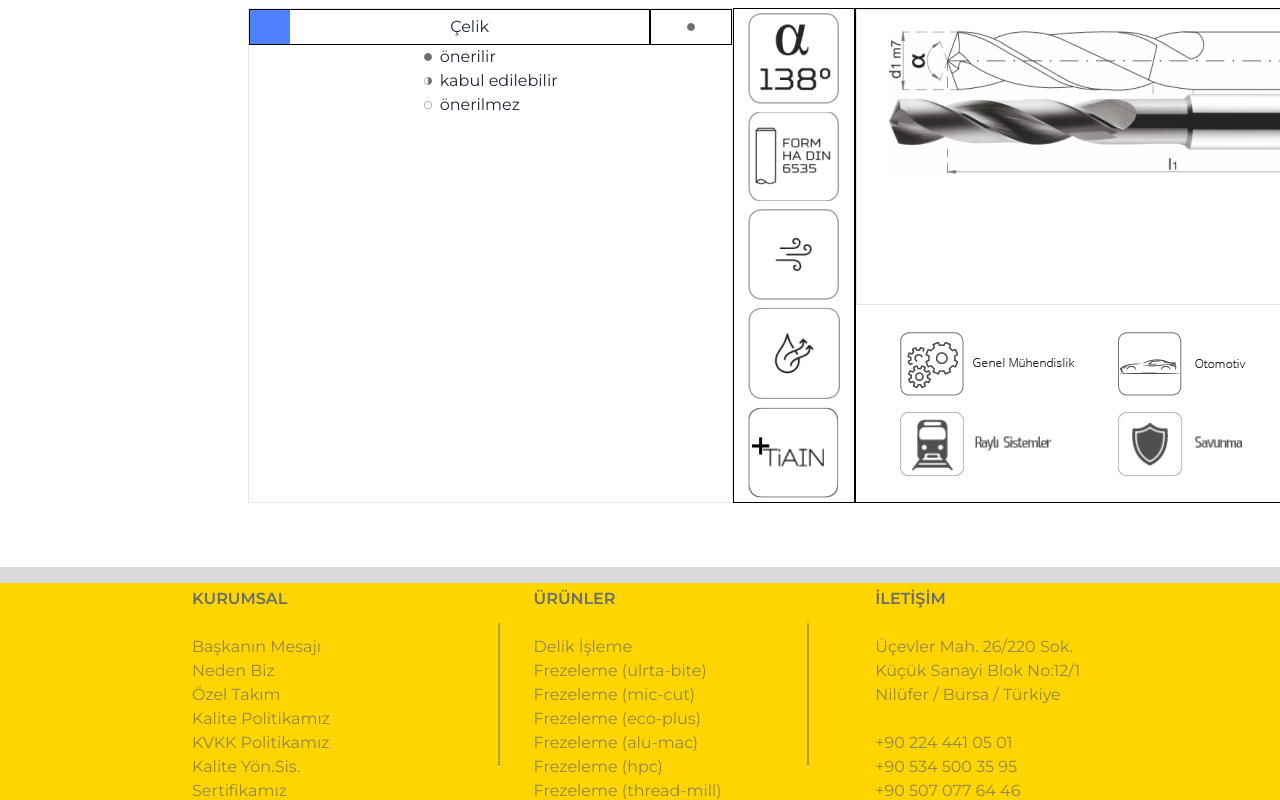
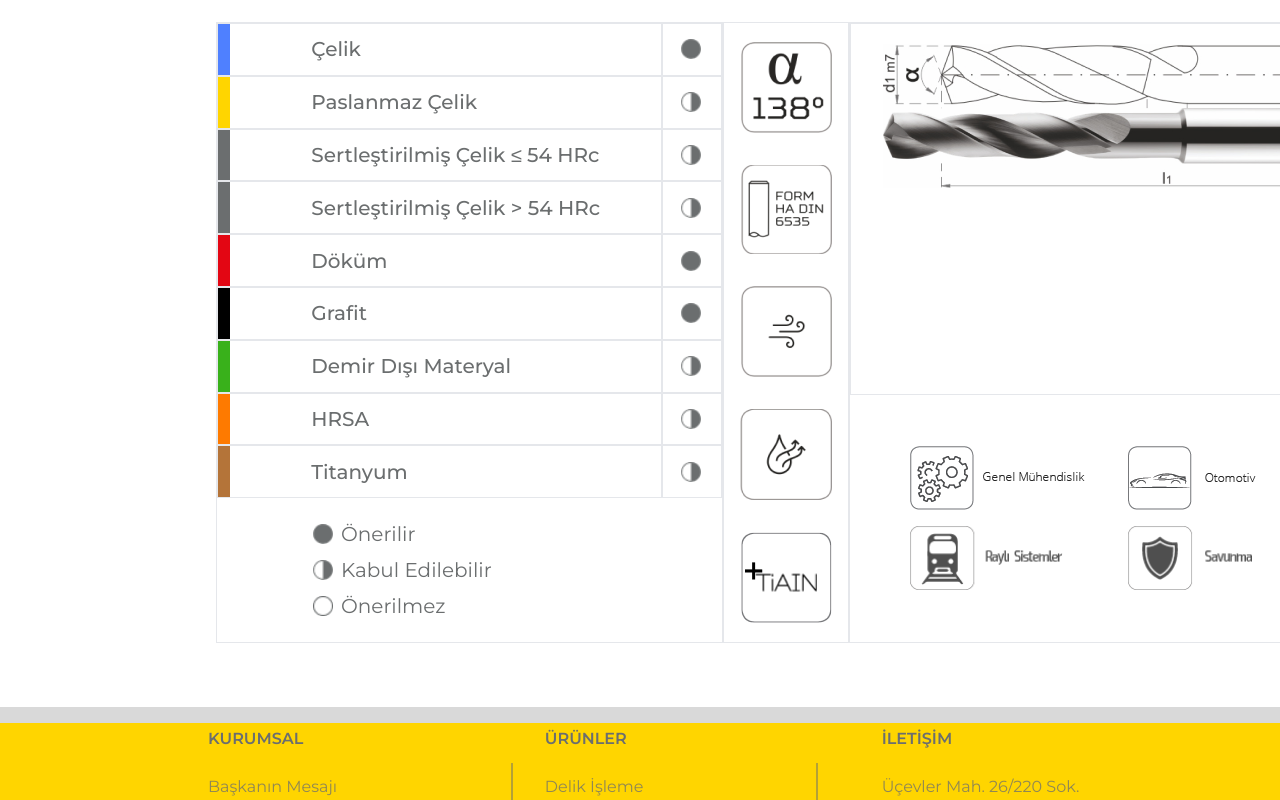
Before and after one commit to Sadullah-TANRIKULU/starmak-metall, a React (Create React App) app: page /k3dfserisi in a window 1280 px wide. Shown: the part 800-1600 px from the top of the page. Built offline with nearby package versions, Linux system fonts and the light colour scheme.

Commit message:
anasayfa OK kategori sayfası OK ürün sayfası is almost done

```diff
--- a/src/components/Footer.jsx
+++ b/src/components/Footer.jsx
@@ -6,7 +6,7 @@ import linkedin from "../assets/images/header/linkedin.png";
 const Footer = () => {
     return (
         <footer className="w-full text-[8px] md:text-[10px] lg:text-base mt-10" >
-            <section className="w-full border-t-[1rem] border-[#d9d9d9] bg-[#ffd500] flex justify-between items-center py-2 px-4 sm:pl-48 sm:pr-48 h-60" >
+            <section className="w-full border-t-[1rem] border-[#d9d9d9] bg-[#ffd500] flex justify-between items-center py-2 px-4 sm:pl-52 sm:pr-48 h-60" >
                 <div className="w-1/5 h-32 flex justify-start" >
                     <div className="text-left flex flex-col justify-center h-32 w-60">
                         <h5 className="font-semibold text-[#6B6E6F]" >KURUMSAL</h5>
--- a/src/components/Header.jsx
+++ b/src/components/Header.jsx
@@ -10,7 +10,7 @@ const Header = () => {
     return (
         <header className="flex flex-col" >
             {/* TOP HEADER */}
-            <div className="top-header hidden sm:flex sm:gap-4 bg-[#313131] text-gray-200 sm:justify-between sm:items-center py-4 pl-48 pr-48 w-full border-b-8 border-[#ffd500]" >
+            <div className="top-header hidden sm:flex sm:gap-4 bg-[#313131] text-gray-200 sm:justify-between sm:items-center py-4 pl-52 pr-48 w-full border-b-8 border-[#ffd500]" >
                 <div className="flex gap-8">
                     <h6 className="w-48 h-4">faruk@starkmetall.com.tr</h6>
                     <h6 className="w-48 h-4">+90 534 500 35 95</h6>
@@ -23,7 +23,7 @@ const Header = () => {
             </div>
 
             {/* NAVBAR */}
-            <nav className="navbaree bg-gradient-to-r from-transparent to-white flex flex-col sm:flex-row justify-between items-center gap-2 py-4 pl-48 pr-48 "
+            <nav className="navbaree bg-gradient-to-r from-transparent to-white flex flex-col sm:flex-row justify-between items-center gap-2 py-4 pl-52 pr-48 "
             >
             {/* bg-gradient-to-r from-transparent to-white */}
                 <div>
--- a/src/pages/Anasayfa.jsx
+++ b/src/pages/Anasayfa.jsx
@@ -18,7 +18,7 @@ const Anasayfa = () => {
             </div>
 
             {/* FREZE UÇLARI */}
-            <div className="flex flex-col gap-40 items-center w-full h-[31rem] px-4 sm:pl-48 sm:pr-48">
+            <div className="flex flex-col gap-40 items-center w-full h-[31rem] px-4 sm:pl-52 sm:pr-48">
                 <div className="grid grid-cols-7 text-[10px] w-full" >
                     <div className="flex flex-col items-center gap-4 border-r-2 h-24 sm:h-40 justify-center">
                         <img src={freze1} alt="freze1" className="block h-60" />
@@ -64,7 +64,7 @@ const Anasayfa = () => {
 
 
             {/* IMG VE VIDEO WITH DESCRIPTION KISMI*/}
-            <div className="grid sm:grid-cols-2 gap-4 w-full pt-10 pb-16 px-4 sm:pl-48 sm:pr-48" >
+            <div className="grid sm:grid-cols-2 gap-4 w-full pt-10 pb-16 px-4 sm:pl-52 sm:pr-48" >
                 <div className="flex flex-col justify-center py-2 gap-3" >
                     <h2 className="w-[30rem] text-left font-medium text-[#6B6E6F]"
                     >
@@ -91,7 +91,7 @@ const Anasayfa = () => {
             <hr className="w-[120rem] h-0.5 bg-[#d9d9d9]" />
 
             {/* TEKLİF AL KISMI */}
-            <div className="flex justify-between pt-12 h-[20rem] px-4 sm:pl-48 sm:pr-48">
+            <div className="flex justify-between pt-12 h-[20rem] px-4 sm:pl-52 sm:pr-48">
                 <h2 className="font-medium w-[54rem] text-left text-[#6B6E6F] h-40" >
                     Lorem ipsum dolor sit amet consectetur adipisicing elit. Illum itaque vel saepe. Lorem ipsum dolor, sit amet consectetur adipisicing elit. Rerum, maxime?
                 </h2>
--- a/src/pages/K3DFSerisi.jsx
+++ b/src/pages/K3DFSerisi.jsx
@@ -23,46 +23,135 @@ import sliderImage1 from "../assets/images/delikisleme/sliderimage1.png";
 
 const K3DFSerisi = () => {
     return (
-        <section className="text-center m-2 flex flex-col justify-center w-full px-4 sm:px-10 py-2" >
+        <section className="text-center flex flex-col justify-center w-full py-2" >
             <div className="mb-28 relative" >
                 <img src={sliderImage1} alt="home-slider-img" className="w-full" />
                 <h1 className="font-semibold text-[#9ea2a3] w-[40rem] h-12 absolute bottom-32 left-52 text-left text-5xl" >Delik İşleme</h1>
                 <h3 className="font-medium text-[#6b6e6f] w-[40rem] h-12 absolute bottom-20 left-52 text-left text-2xl" >Lörem ipsum prov benyk som kvasivis treligt. Lan kiska heterorat aplad judonde.</h3>
             </div>
-            <div className="text-center m-2 flex justify-center w-full px-4 sm:pl-48 sm:pr-48 py-2 " >
+            <div className="text-center m-2 flex justify-center w-full px-4 sm:pl-52 sm:pr-48 py-2 " >
 
-                <div className="w-4/12 border text-2xs">
-                    <div className="border border-black flex justify-between items-center w-full h-6 sm:h-9">
-                        <div className="bg-[#4f80ff] w-1/12 h-full"></div>
-                        <div className="flex justify-center items-center border-r-2 border-black w-9/12 h-full">
-                            <p className="">
+                <div className="w-4/12 border">
+                    <div className="border flex justify-between items-center w-full h-14 sm:h-[3.3rem]">
+                        <div className="bg-[#4f80ff] w-3 h-full"></div>
+                        <div className="flex justify-center items-center border-r-2 w-[26rem] h-full">
+                            <h4 className="font-medium text-xl text-[#6b6e6f] w-full text-left pl-16">
                                 Çelik
-                            </p>
+                            </h4>
                         </div>
-                        <div className="flex justify-center items-center w-2/12">
-                            <img src={tamnokta} alt="tamnokta" className="block w-2 " />
+                        <div className="flex justify-start w-10">
+                                <img src={tamnokta} alt="tamnokta" className=" w-5 " />
+                        </div>
+                    </div>
+                    <div className="border flex justify-between items-center w-full h-14 sm:h-[3.3rem]">
+                        <div className="bg-[#ffd500] w-3 h-full"></div>
+                        <div className="flex justify-center items-center border-r-2 w-[26rem] h-full">
+                            <h4 className="font-medium text-xl text-[#6b6e6f] w-full text-left pl-16">
+                                Paslanmaz Çelik
+                            </h4>
+                        </div>
+                        <div className="flex justify-start w-10">
+                                <img src={yarimnokta} alt="yarimnokta" className=" w-5 " />
+                        </div>
+                    </div>
+                    <div className="border flex justify-between items-center w-full h-14 sm:h-[3.3rem]">
+                        <div className="bg-[#6B6E6F] w-3 h-full"></div>
+                        <div className="flex justify-center items-center border-r-2 w-[26rem] h-full">
+                            <h4 className="font-medium text-xl text-[#6b6e6f] w-full text-left pl-16">
+                            Sertleştirilmiş Çelik ≤ 54 HRc
+                            </h4>
+                        </div>
+                        <div className="flex justify-start w-10">
+                                <img src={yarimnokta} alt="yarimnokta" className=" w-5 " />
+                        </div>
+                    </div>
+                    <div className="border flex justify-between items-center w-full h-14 sm:h-[3.3rem]">
+                        <div className="bg-[#6B6E6F] w-3 h-full"></div>
+                        <div className="flex justify-center items-center border-r-2 w-[26rem] h-full">
+                            <h4 className="font-medium text-xl text-[#6b6e6f] w-full text-left pl-16"
+                            >
+                            Sertleştirilmiş Çelik &gt; 54 HRc
+                            </h4>
+                        </div>
+                        <div className="flex justify-start w-10">
+                                <img src={yarimnokta} alt="yarimnokta" className=" w-5 " />
+                        </div>
+                    </div>
+                    <div className="border flex justify-between items-center w-full h-14 sm:h-[3.3rem]">
+                        <div className="bg-[#E30613] w-3 h-full"></div>
+                        <div className="flex justify-center items-center border-r-2 w-[26rem] h-full">
+                            <h4 className="font-medium text-xl text-[#6b6e6f] w-full text-left pl-16">
+                                Döküm
+                            </h4>
+                        </div>
+                        <div className="flex justify-start w-10">
+                                <img src={tamnokta} alt="tamnokta" className=" w-5 " />
+                        </div>
+                    </div>
+                    <div className="border flex justify-between items-center w-full h-14 sm:h-[3.3rem]">
+                        <div className="bg-[#000] w-3 h-full"></div>
+                        <div className="flex justify-center items-center border-r-2 w-[26rem] h-full">
+                            <h4 className="font-medium text-xl text-[#6b6e6f] w-full text-left pl-16">
+                                Grafit
+                            </h4>
+                        </div>
+                        <div className="flex justify-start w-10">
+                                <img src={tamnokta} alt="tamnokta" className=" w-5 " />
+                        </div>
+                    </div>
+                    <div className="border flex justify-between items-center w-full h-14 sm:h-[3.3rem]">
+                        <div className="bg-[#39B11B] w-3 h-full"></div>
+                        <div className="flex justify-center items-center border-r-2 w-[26rem] h-full">
+                            <h4 className="font-medium text-xl text-[#6b6e6f] w-full text-left pl-16">
+                                Demir Dışı Materyal
+                            </h4>
+                        </div>
+                        <div className="flex justify-start w-10">
+                                <img src={yarimnokta} alt="yarimnokta" className=" w-5 " />
+                        </div>
+                    </div>
+                    <div className="border flex justify-between items-center w-full h-14 sm:h-[3.3rem]">
+                        <div className="bg-[#FE7A00] w-3 h-full"></div>
+                        <div className="flex justify-center items-center border-r-2 w-[26rem] h-full">
+                            <h4 className="font-medium text-xl text-[#6b6e6f] w-full text-left pl-16">
+                                HRSA
+                            </h4>
+                        </div>
+                        <div className="flex justify-start w-10">
+                                <img src={yarimnokta} alt="yarimnokta" className=" w-5 " />
+                        </div>
+                    </div>
+                    <div className="border flex justify-between items-center w-full h-14 sm:h-[3.3rem]">
+                        <div className="bg-[#B47439] w-3 h-full"></div>
+                        <div className="flex justify-center items-center border-r-2 w-[26rem] h-full">
+                            <h4 className="font-medium text-xl text-[#6b6e6f] w-full text-left pl-16">
+                                Titanyum
+                            </h4>
+                        </div>
+                        <div className="flex justify-start w-10">
+                                <img src={yarimnokta} alt="yarimnokta" className=" w-5 " />
                         </div>
                     </div>
 
-                    <div className="flex items-center justify-center" >
-                        <div>
+                    <div className="flex items-center justify-start w-full h-36 pl-24" >
+                        <div className="flex flex-col gap-2" >
                             <div className="flex items-center gap-2">
-                                <img src={tamnokta} alt="tamnokta" className="block w-2 " />
-                                önerilir
+                                <img src={tamnokta} alt="tamnokta" className="block w-5 " />
+                                <h4 className="text-[#6B6E6F] text-xl" >Önerilir</h4>
                             </div>
                             <div className="flex items-center gap-2">
-                                <img src={yarimnokta} alt="yarimnokta" className="block w-2 " />
-                                kabul edilebilir
+                                <img src={yarimnokta} alt="yarimnokta" className="block w-5 " />
+                                <h4 className="text-[#6B6E6F] text-xl" >Kabul Edilebilir</h4>
                             </div>
                             <div className="flex items-center gap-2">
-                                <img src={bosnokta} alt="bosnokta" className="block w-2 " />
-                                önerilmez
+                                <img src={bosnokta} alt="bosnokta" className="block w-5 " />
+                                <h4 className="text-[#6B6E6F] text-xl" >Önerilmez</h4>
                             </div>
                         </div>
                     </div>
                 </div>
 
-                <div className="w-1/12 border border-black flex flex-col justify-center items-center">
+                <div className="w-1/12 border flex flex-col justify-center items-center gap-6 py-3">
                     <img src={alfa} alt="alfa" className="p-1" />
                     <img src={formhadin} alt="formhadin" className="p-1" />
                     <img src={ruzgar} alt="ruzgar" className="p-1" />
@@ -70,7 +159,7 @@ const K3DFSerisi = () => {
                     <img src={tiain} alt="tiain" className="p-1" />
                 </div>
 
-                <div className="w-6/12 border border-black">
+                <div className="w-6/12 border ">
                     <div className="border flex w-full h-3/5 pl-8 pt-5" >
                         <div className="relative" >
                             <img src={matkapucucizim} alt="matkapucucizim" className="block" />
@@ -91,7 +180,7 @@ const K3DFSerisi = () => {
                     </div>
                 </div>
 
-                <div className="w-1/12 border border-black flex flex-col items-center justify-center">
+                <div className="w-1/12 border  flex flex-col items-center justify-center">
                     <div className="h-full flex flex-col justify-between py-4">
                         <img src={delikkesit1} alt="delikkesit1" className="block" />
                         <img src={delikkesit2} alt="delikkesit2" className="block" />
```
